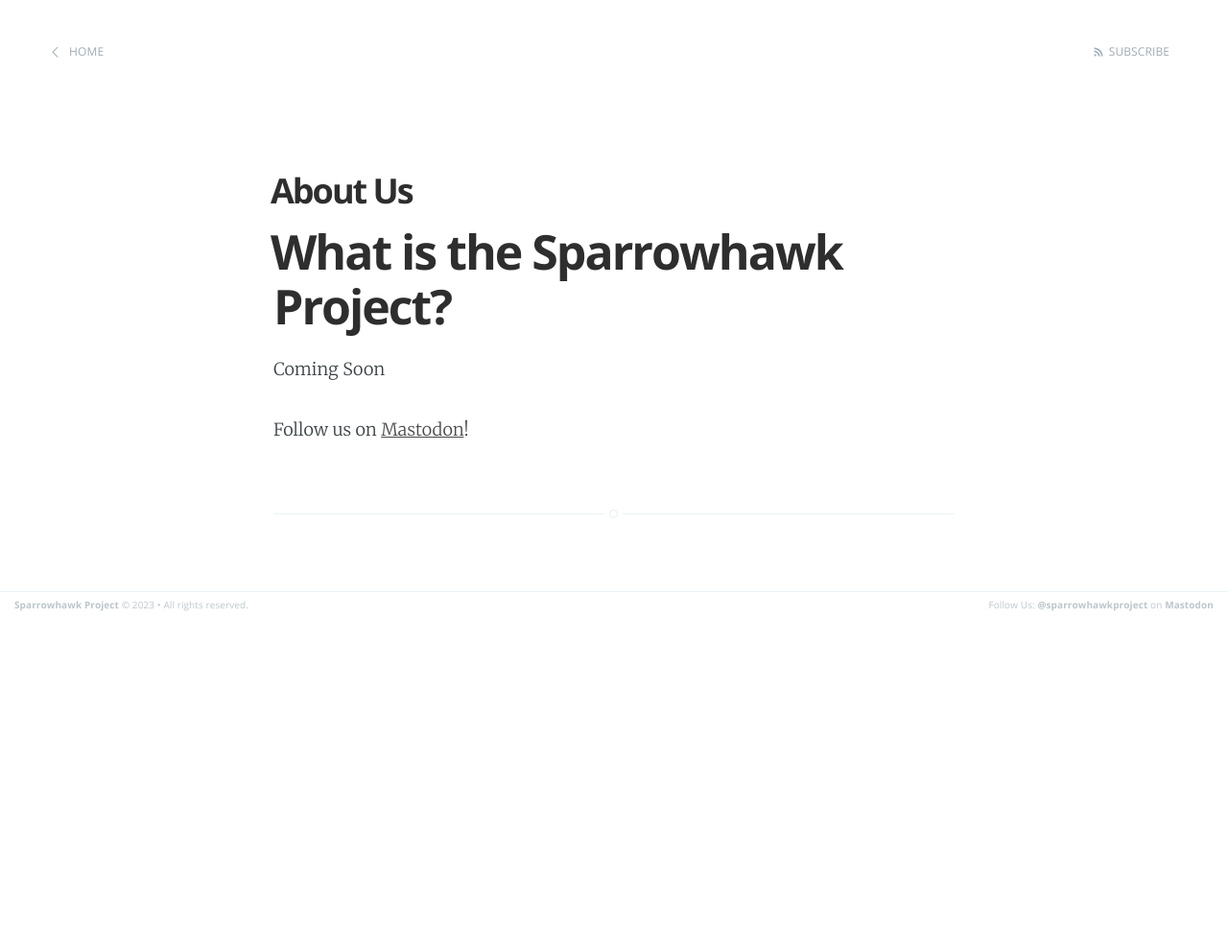
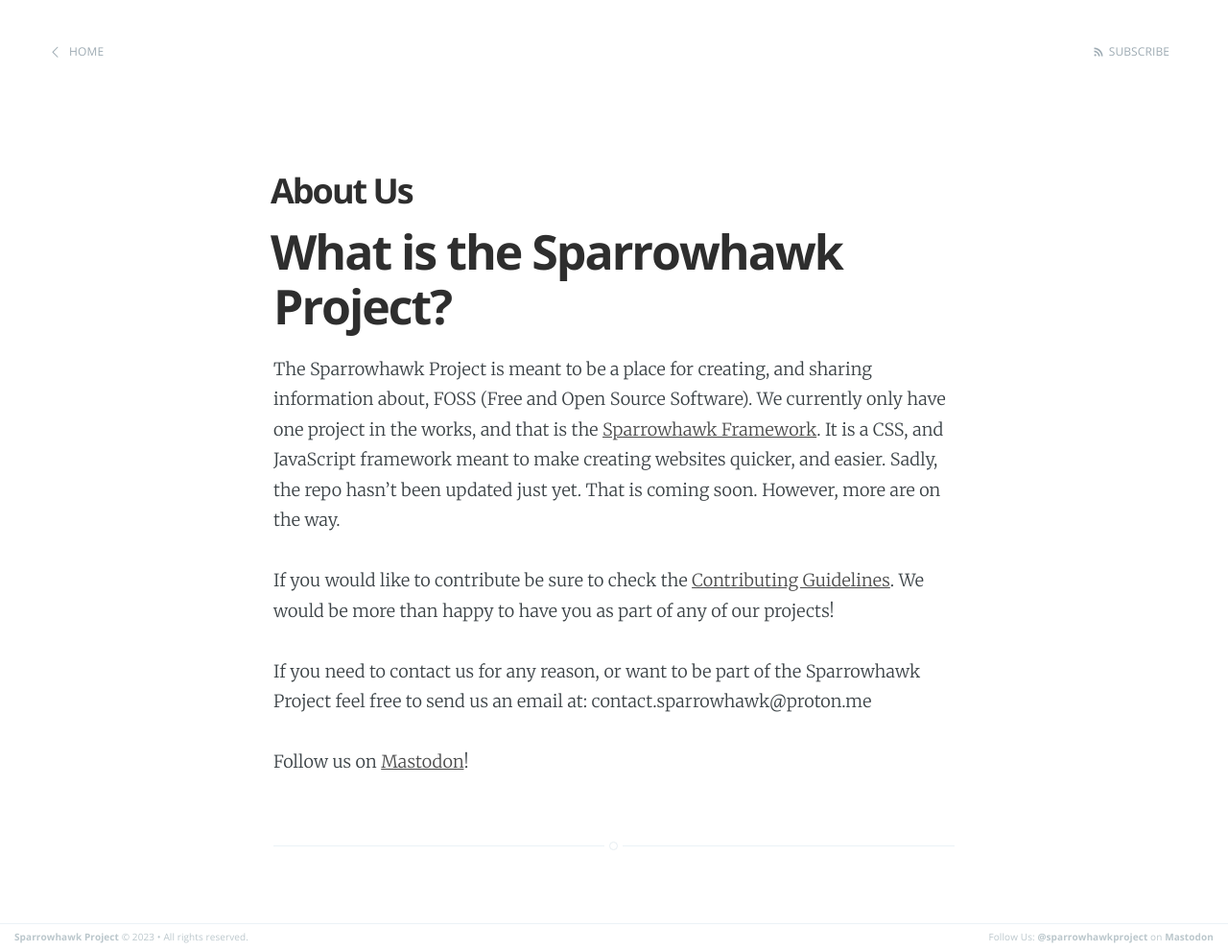
Before and after one commit to SparrowhawkProject/sparrowhawkproject.github.io, a Jekyll site: the page built from about.md, in a window 1280 px wide. Shown: the whole page at 96% size. Built offline with Jekyll 4.4.1, drawn with Linux system fonts in a browser that asks for light colours; before the commit the page ends 900 px from its top, so only the background shows below that.

Commit message:
About and Contributing Changes
Added simple about page, and a contributing guidelines placeholder

```diff
--- a/about.md
+++ b/about.md
@@ -5,6 +5,10 @@
 
 # What is the Sparrowhawk Project?
 
-Coming Soon
+The Sparrowhawk Project is meant to be a place for creating, and sharing information about, FOSS (Free and Open Source Software). We currently only have one project in the works, and that is the [Sparrowhawk Framework](https://github.io/sparrowhawkproject/Sparrowhawk). It is a CSS, and JavaScript framework meant to make creating websites quicker, and easier. Sadly, the repo hasn't been updated just yet. That is coming soon. However, more are on the way.
+
+If you would like to contribute be sure to check the [Contributing Guidelines](). We would be more than happy to have you as part of any of our projects!
+
+If you need to contact us for any reason, or want to be part of the Sparrowhawk Project feel free to send us an email at: contact.sparrowhawk@proton.me
 
 Follow us on <a rel="me" href="https://mastodon.social/@sparrowhawkproject">Mastodon</a>!
--- a/index.html
+++ b/index.html
@@ -19,7 +19,7 @@
             <h1 class="page-title">{{ site.name }}</h1>
             <h2 class="page-description">
                 {% if site.description %} {{ site.description }}. {% endif %}
-                {% if page.about %} <br><br><a href='{{page.about | relative_url}}'>About Us</a> {% endif %}
+                {% if page.about %} <br><br><a href='{{page.about | relative_url}}'>About Us</a> {% endif %} <b> | </b> <a href='contributing.html'>Contributing Guidelines</a>
             </h2>
         </div>
     </div>
```
Also changed, not shown: contributing.md (added, +5 -0 lines).
